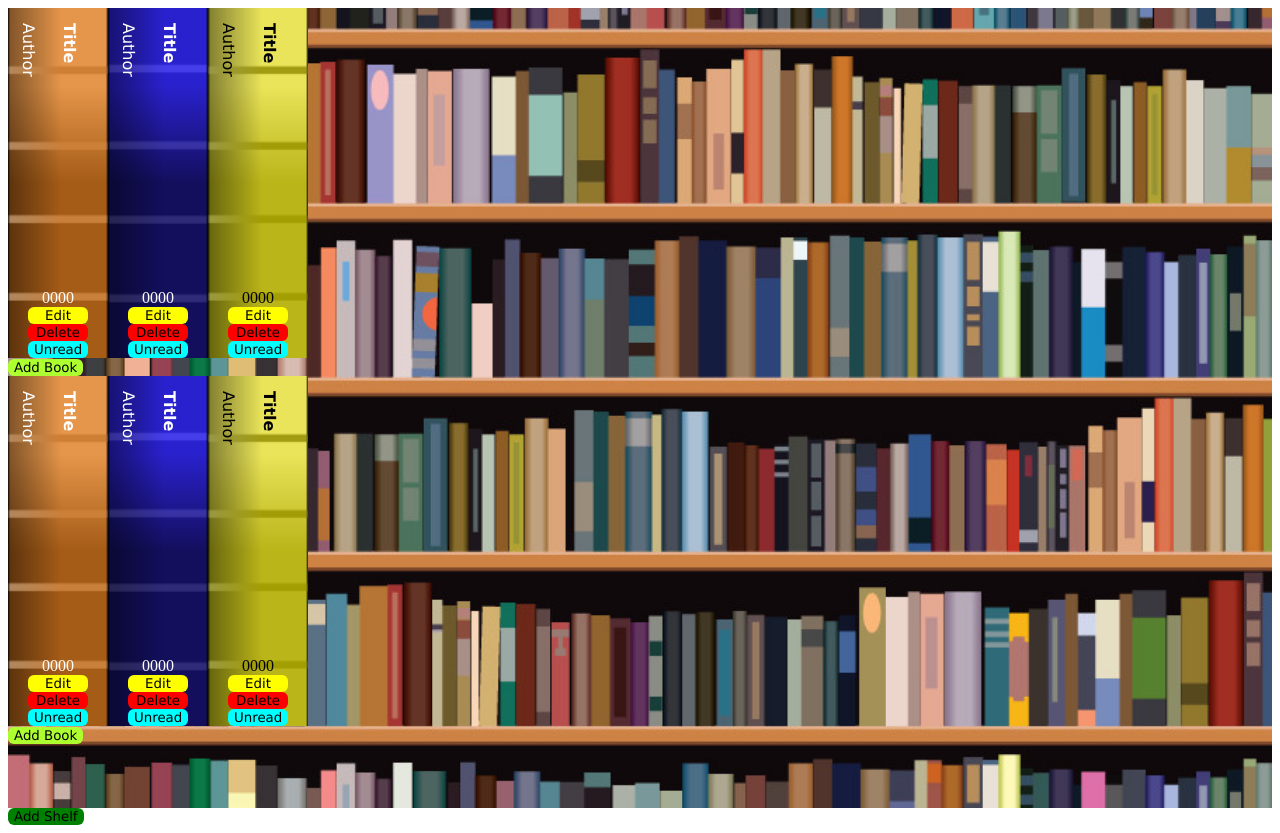
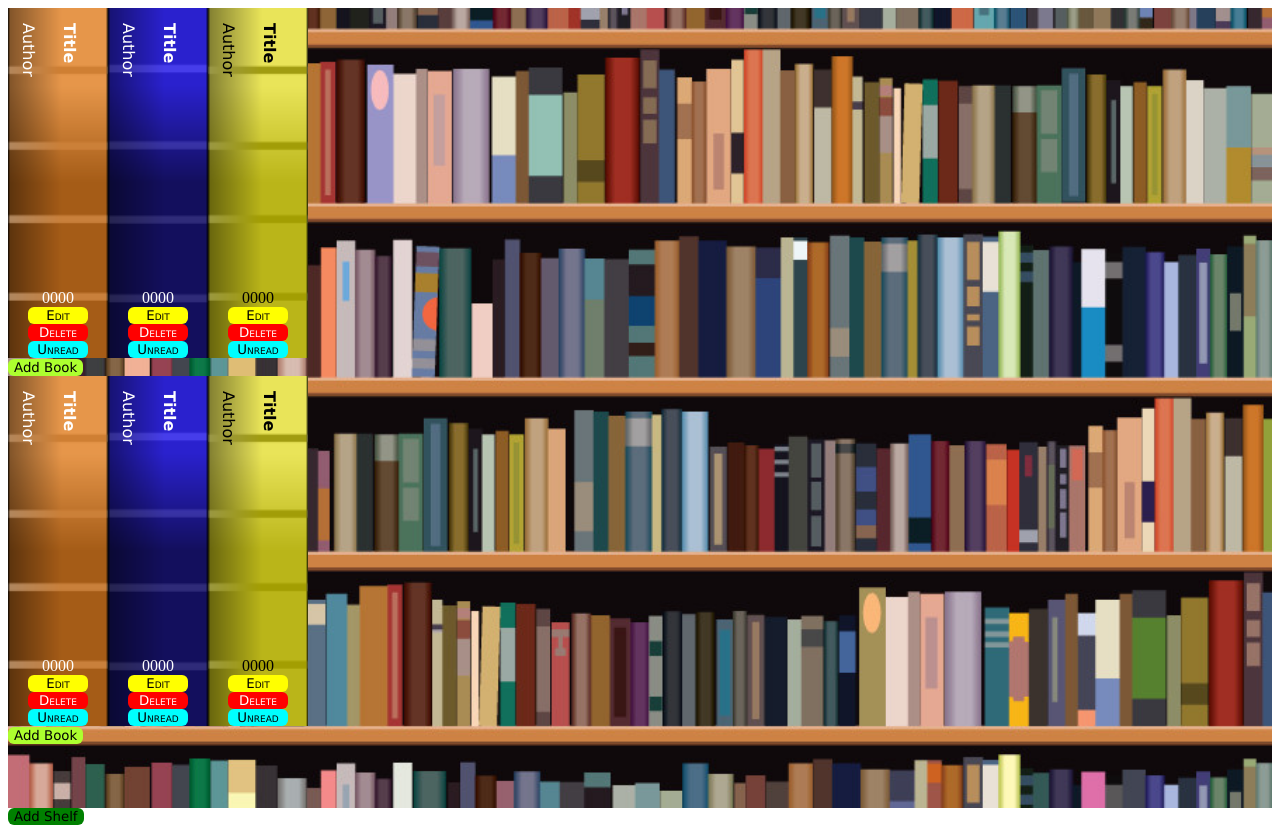
Before and after one commit to izzthegreat/myBooks, a React (Create React App) app in the folder my-books/: page /Bookshelf in a window 1280 px wide. Built offline with nearby package versions, Linux system fonts and the light colour scheme.

Commit message:
color contrast

```diff
--- a/my-books/src/CSS/Book.css
+++ b/my-books/src/CSS/Book.css
@@ -43,11 +43,14 @@
     font-family: Verdana, Tahoma, sans-serif;
     margin: auto;
     display: block;
-    width: 60px
+    width: 60px;
+    color: white;
+    font-variant: small-caps;
 }
 
 .edit{
     background-color: yellow;
+    color: black;
 }
 
 .delete{
@@ -64,4 +67,5 @@
 
 .unread{
     background-color: cyan;
+    color: black;
 }
```
